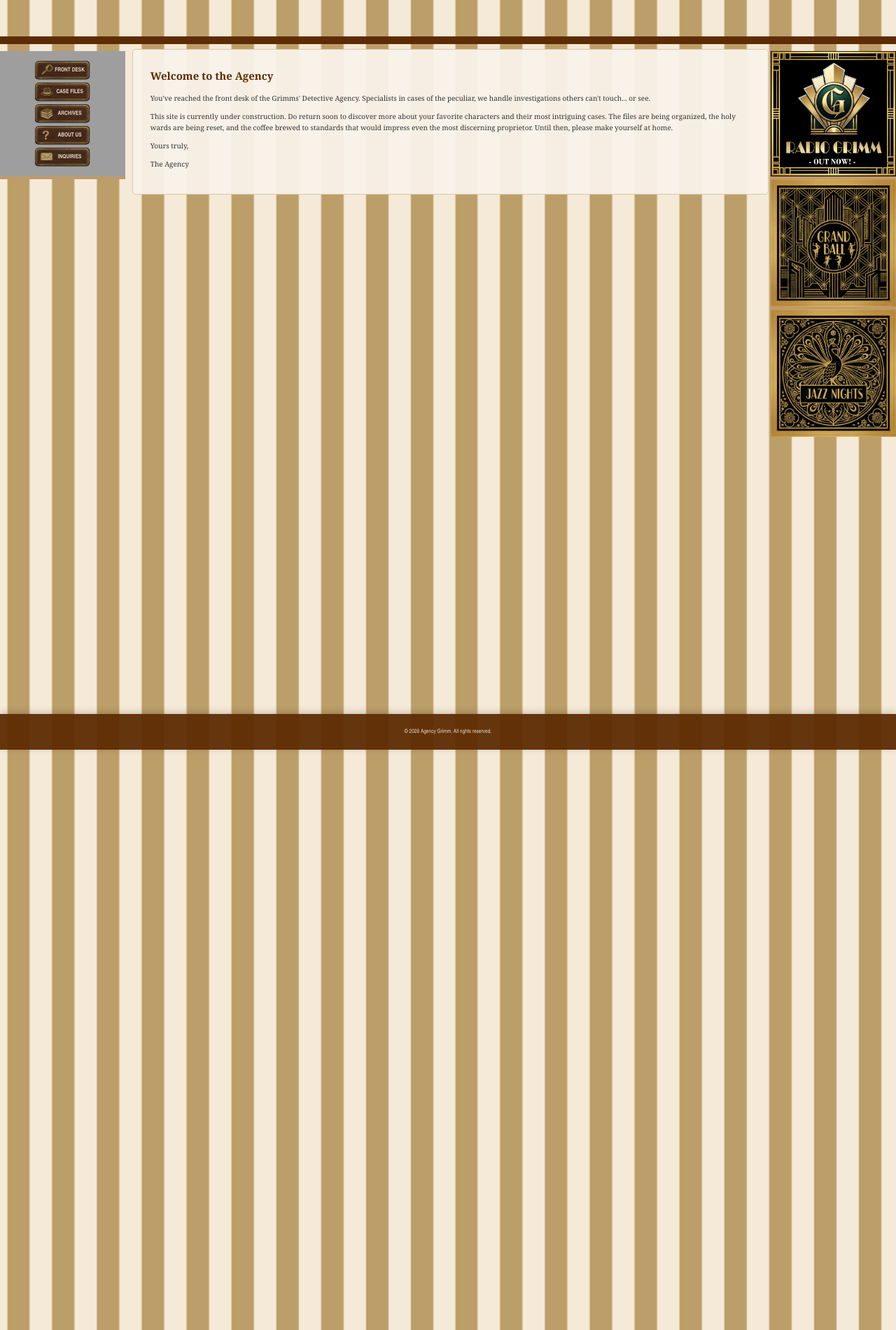
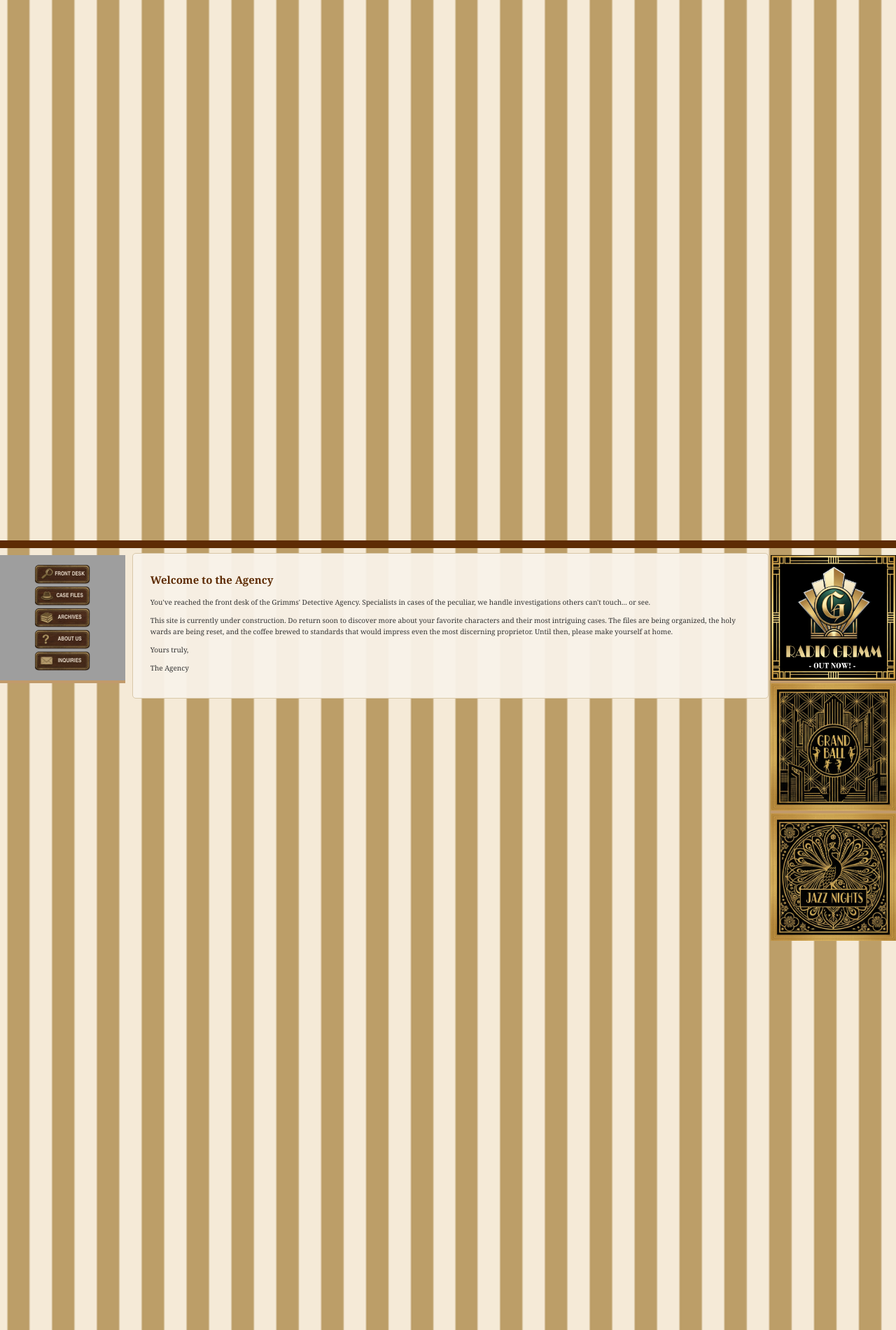
Before and after one commit to johnhopes-collab/grimmsdetectiveagency, a Jekyll site: the page built from index.html, in a window 1280 px wide. Shown: the part 692-2592 px from the top of the page at 70% size. Built offline with Jekyll 4.4.1, drawn with Linux system fonts in a browser that asks for light colours; grey boxes are pictures that could not be loaded.

Commit message:
Adjust content container margin and min-height

```diff
--- a/assets/css/style.scss
+++ b/assets/css/style.scss
@@ -69,10 +69,10 @@ body {
 /* Create a fixed-ratio container system */
 .content-container {
     position: relative;
-    margin-top: 10vh;
+    margin-top: 90vh;
     z-index: 1;
     display: flex;
-    min-height: 100vh;
+    min-height: 120vh;
     width: 100%;
     box-sizing: border-box;
     padding: 0;
```
